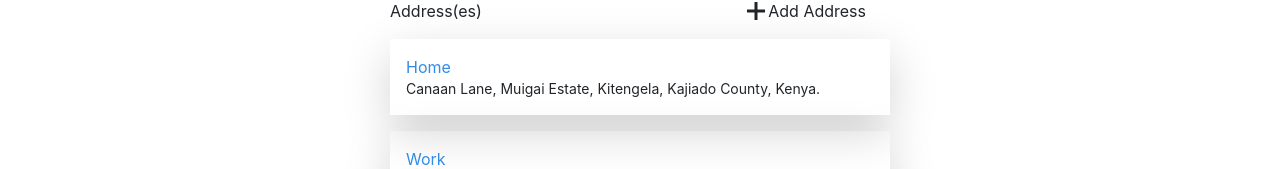
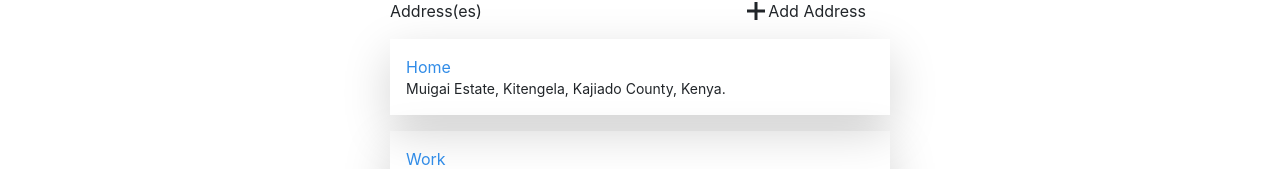
Before and after one commit to Osorabrian/AeroSkyMart, a React (Create React App) app: page /edit_profile in a window 1280 px wide. Shown: the part 344-513 px from the top of the page. Built offline with nearby package versions, Linux system fonts and the light colour scheme; some icons are missing.

Commit message:
format edit profile form

```diff
--- a/src/Components/MyProfile/EditProfile.js
+++ b/src/Components/MyProfile/EditProfile.js
@@ -96,7 +96,7 @@ export default function EditProfile(){
                             <div className='flex p-3 shadow-lg my-3'>
                                 <div>
                                     <p className='text-[#318CE7]'>Home</p>
-                                    <p className='text-sm'>Canaan Lane, Muigai Estate, Kitengela, Kajiado County, Kenya.</p>
+                                    <p className='text-sm'>Muigai Estate, Kitengela, Kajiado County, Kenya.</p>
                                 </div>
                                 <PiTrashThin className='my-auto ms-auto text-lg text-[red] cursor-pointer'/>
                             </div>
--- a/src/Components/Signup/SignUp.js
+++ b/src/Components/Signup/SignUp.js
@@ -58,6 +58,7 @@ export default function SignUp(){
                         <BsPersonFillAdd className="col-3 -ml-5 text-xl "/>
                     </button>
                 </div>
+
             </form>
 
             <div className='row mx-auto mt-1 p-2 signup-div'>
```
